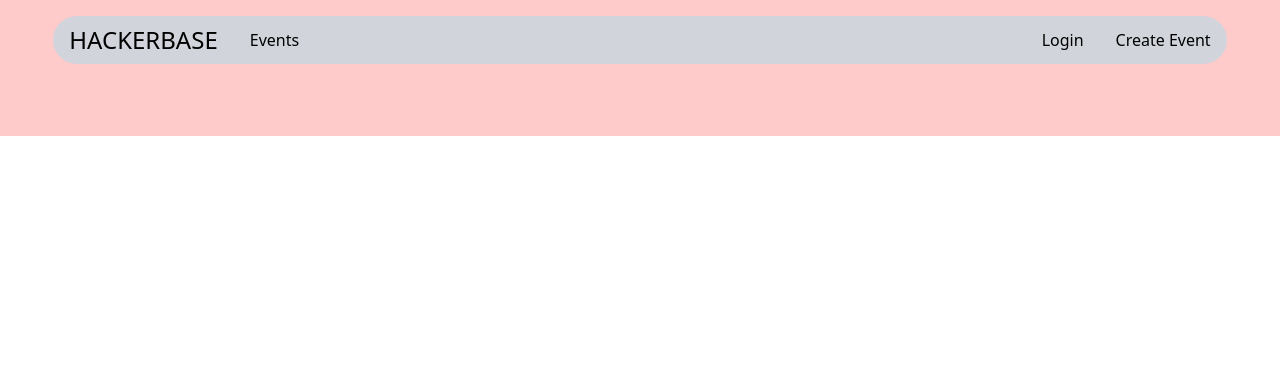
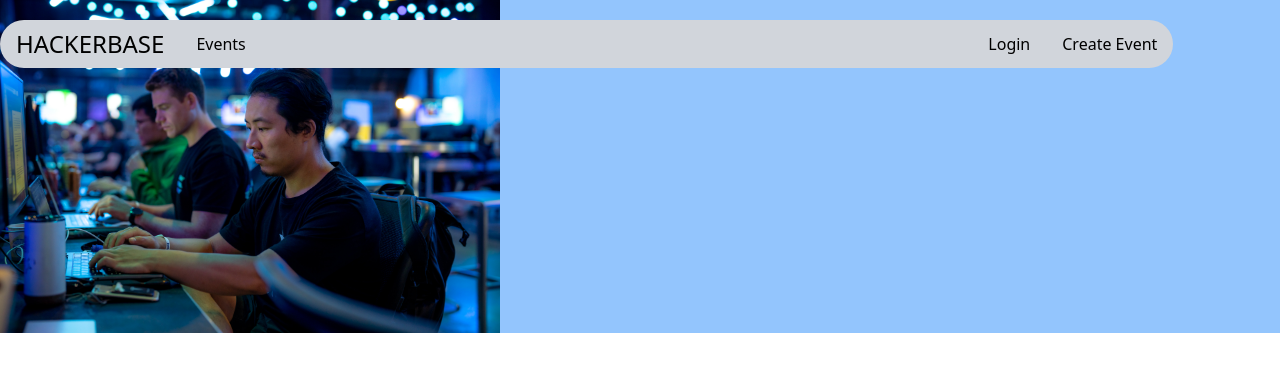
Before and after one commit to HACKERBASEXYZ/hackerbase.xyz, a Next.js app: page / in a window 1280 px wide. Shown: the top 372 px of the page. Built offline with nearby package versions, Linux system fonts and the light colour scheme.

Commit message:
sticky header, need to center it, started landing structure

```diff
--- a/src/app/layout.tsx
+++ b/src/app/layout.tsx
@@ -11,7 +11,7 @@ const rootLayout = ({ children }: { children: React.ReactNode }) => {
   return (
     <html lang="en">
       <body>
-        <div className="bg-red-200 flex flex-col">
+        <div className="flex flex-col">
           <Navbar />
           {children}
           {/* <Footer /> */}
--- a/src/app/page.tsx
+++ b/src/app/page.tsx
@@ -1,9 +1,13 @@
-const Home = () => {
+import Image from "next/image";
+
+const home = () => {
   return (
     <div>
-      <h1 className="text-2xl text-center mt-10 text-red-200">Home</h1>
+      <div className="w-full bg-blue-300">
+        <Image alt="hackers" src={"/hackers.jpeg"} width={500} height={100} />
+      </div>
     </div>
   );
 };
 
-export default Home;
+export default home;
--- a/src/components/Navbar.tsx
+++ b/src/components/Navbar.tsx
@@ -2,7 +2,7 @@ import Link from "next/link";
 
 const Navbar = () => {
   return (
-    <div className="flex flex-row items-center bg-gray-300 rounded-full w-11/12 mx-auto mt-4 px-4 py-2">
+    <div className="flex flex-row items-center bg-gray-300 rounded-full w-11/12 px-4 py-2 z-10 fixed top-5">
       <div className="flex flex-row items-center gap-8">
         <Link href={"/"}>
           <h1 className="text-2xl">HACKERBASE</h1>
@@ -11,7 +11,7 @@ const Navbar = () => {
       </div>
       <div className="flex flex-row items-center justify-between ml-auto gap-8">
         <h1>Login</h1>
-        <Link href={"/create"} className="ml-auto">
+        <Link href={"/events/create"} className="ml-auto">
           <h1 className="">Create Event</h1>
         </Link>
       </div>
```
Also changed, not shown: public/hackers.jpeg (added).
